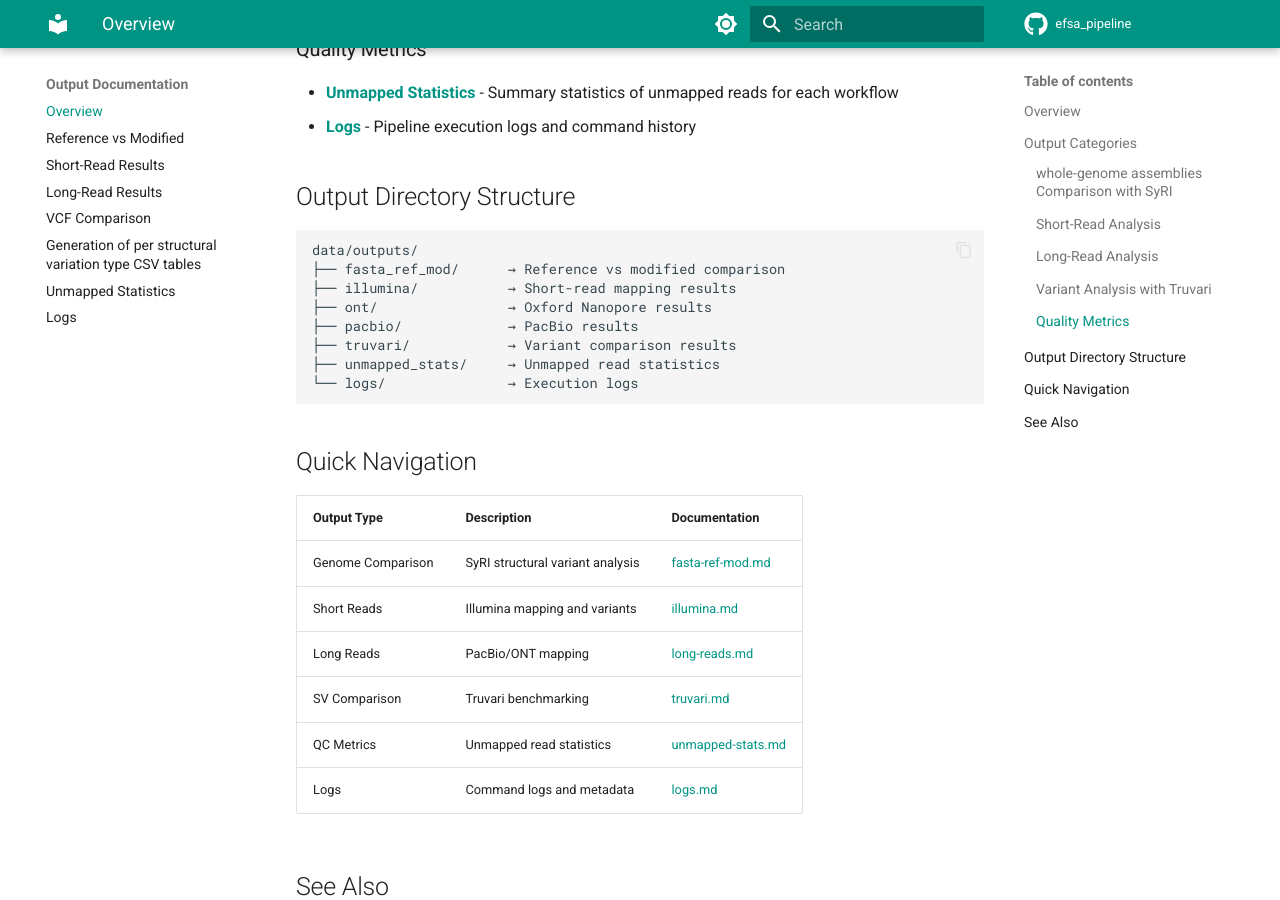
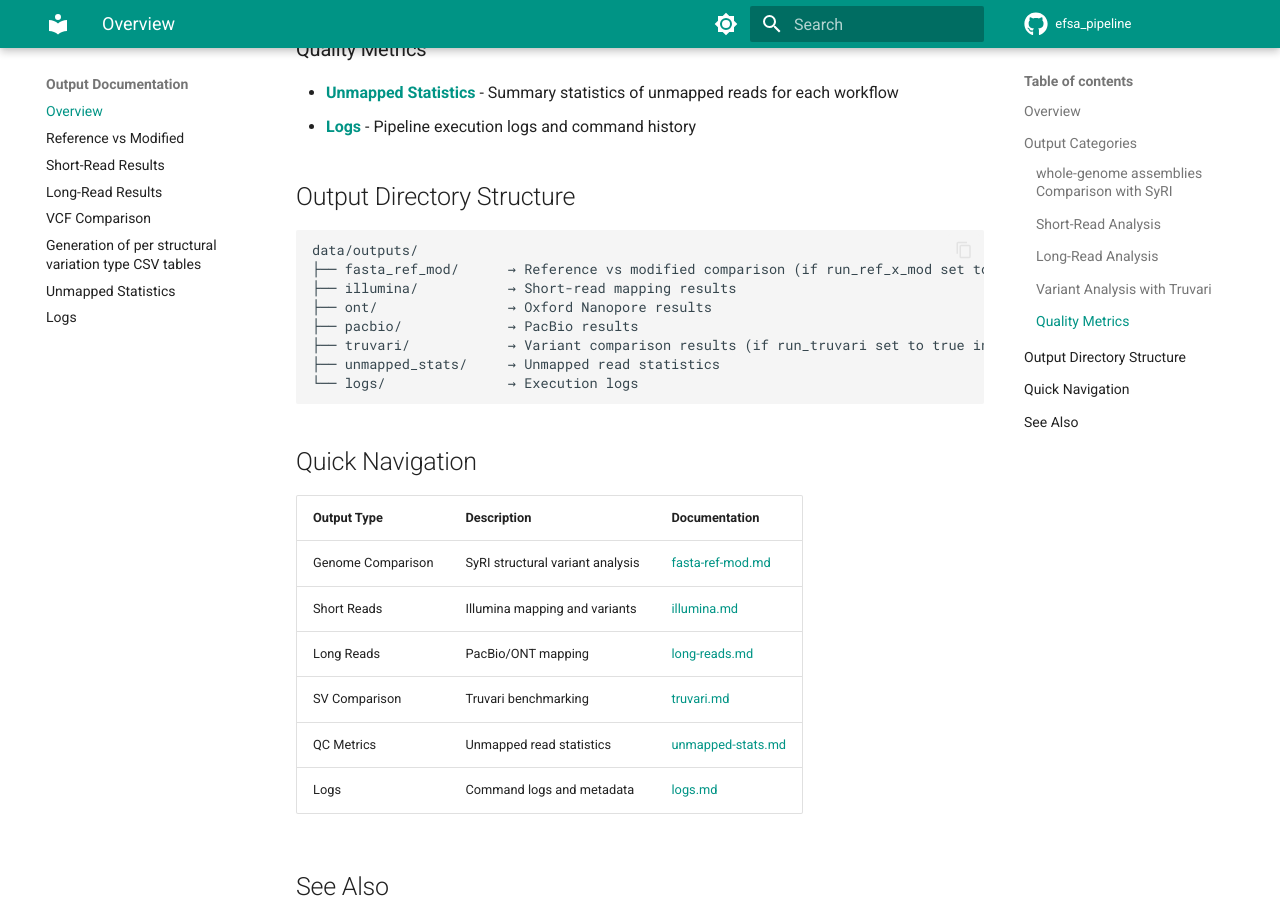
Before and after one commit to denisHanch/efsa_pipeline, an MkDocs documentation site: the page built from docs/outputs/index.md, in a window 1280 px wide and 900 px high, scrolled down 969 px. Built offline with MkDocs 1.6.1 and Material for MkDocs 9.7.7, drawn with Linux system fonts in a browser that asks for light colours; comment, search, counter and statistics services are not loaded.

Commit message:
EFSA-197: fix documentation run_syri run_truvari

````diff
--- a/docs/outputs/index.md
+++ b/docs/outputs/index.md
@@ -33,11 +33,11 @@
 
 ```
 data/outputs/
-├── fasta_ref_mod/      → Reference vs modified comparison
+├── fasta_ref_mod/      → Reference vs modified comparison (if run_ref_x_mod set to true in `data/validation/validated_params.json`)
 ├── illumina/           → Short-read mapping results
 ├── ont/                → Oxford Nanopore results
 ├── pacbio/             → PacBio results
-├── truvari/            → Variant comparison results
+├── truvari/            → Variant comparison results (if run_truvari set to true in `data/validation/validated_params.json`)
 ├── unmapped_stats/     → Unmapped read statistics
 └── logs/               → Execution logs
 ```
````
Also changed, not shown: README.md (+9 -17 lines), docs/nextflow/directory-structures.md (+2 -2 lines), docs/nextflow/running-pipeline.md (+0 -1 lines), docs/outputs/truvari.md (+1 -7 lines), docs/validation/OVERVIEW.md (+1 -1 lines), 2 other files.
